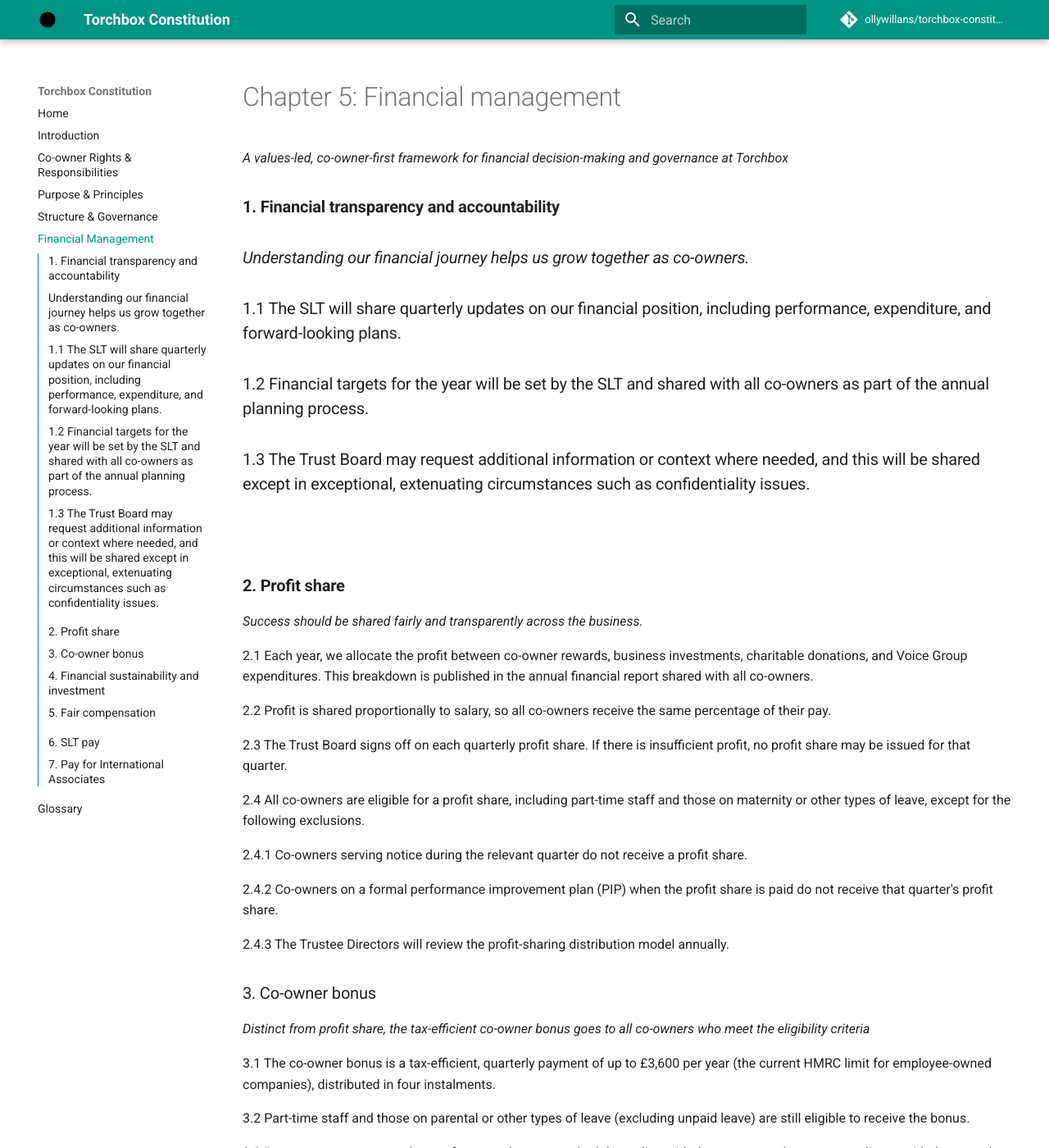
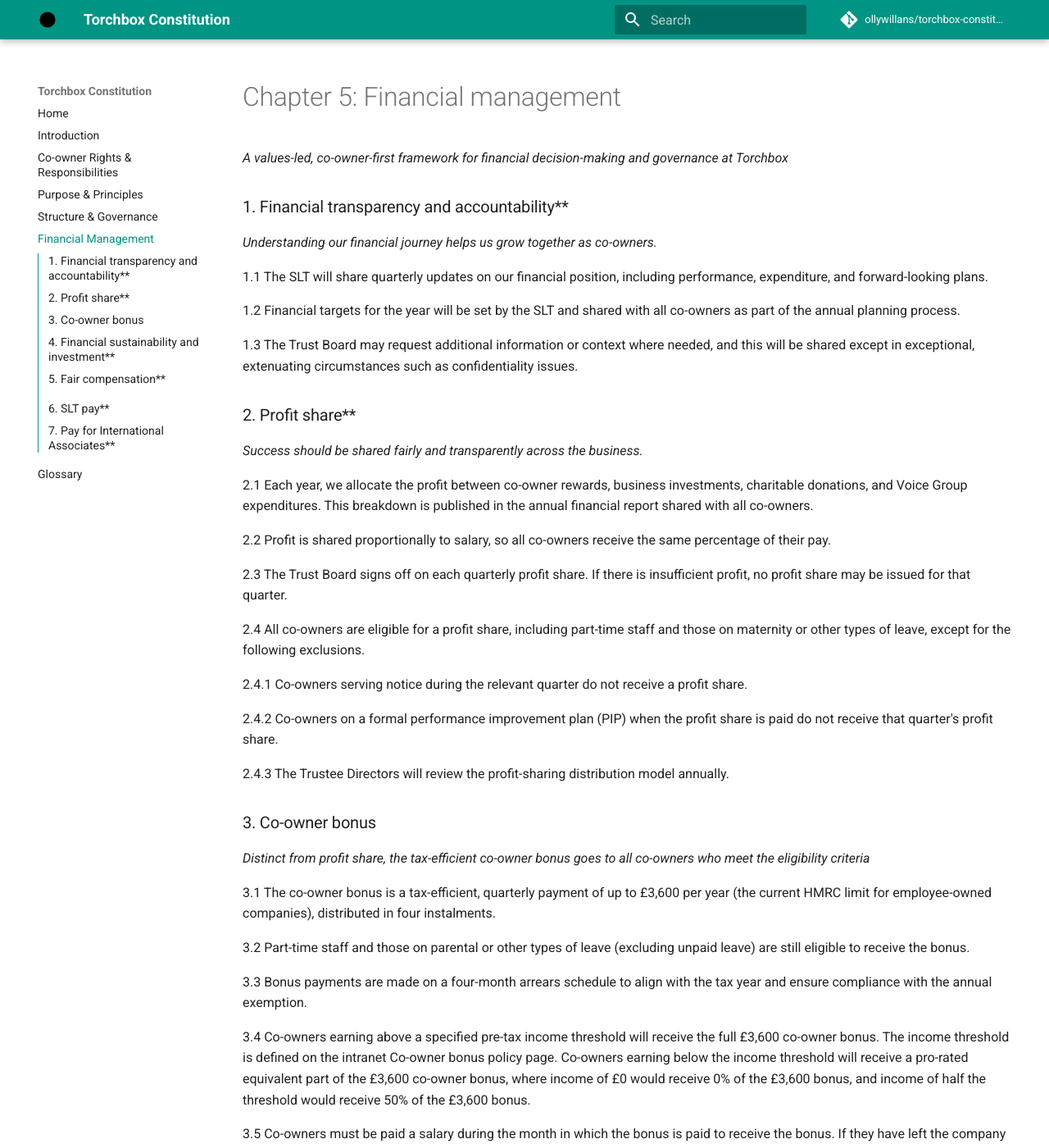
Before and after one commit to torchbox/torchbox-constitution, an MkDocs documentation site: the page built from docs/financial-management.md, in a window 1280 px wide and 1400 px high. Shown: the whole window at 82% size. Built offline with MkDocs 1.6.1 and Material for MkDocs 9.7.7, drawn with Linux system fonts in a browser that asks for light colours; comment, search, counter and statistics services are not loaded; some of the changed text lies outside the part shown.

Commit message:
Update financial-management.md

```diff
--- a/docs/financial-management.md
+++ b/docs/financial-management.md
@@ -3,19 +3,19 @@
 *A values-led, co-owner-first framework for financial decision-making
 and governance at Torchbox*
 
-### **1. Financial transparency and accountability**
+### 1. Financial transparency and accountability**
 
-### *Understanding our financial journey helps us grow together as co-owners.*
+*Understanding our financial journey helps us grow together as co-owners.*
 
-### 1.1 The SLT will share quarterly updates on our financial position, including performance, expenditure, and forward-looking plans.
+1.1 The SLT will share quarterly updates on our financial position, including performance, expenditure, and forward-looking plans.
 
-### 1.2 Financial targets for the year will be set by the SLT and shared with all co-owners as part of the annual planning process.
+1.2 Financial targets for the year will be set by the SLT and shared with all co-owners as part of the annual planning process.
 
-### 1.3 The Trust Board may request additional information or context where needed, and this will be shared except in exceptional, extenuating circumstances such as confidentiality issues.
+1.3 The Trust Board may request additional information or context where needed, and this will be shared except in exceptional, extenuating circumstances such as confidentiality issues.
 
-###
 
-### **2. Profit share**
+
+### 2. Profit share**
 
 *Success should be shared fairly and transparently across the business.*
 
@@ -69,7 +69,7 @@
 is paid to receive the bonus. If they have left the company before this
 point, they will not receive the bonus for that period.
 
-### **4. Financial sustainability and investment**
+### 4. Financial sustainability and investment**
 
 *Investment protects Torchbox's future, even when that means reducing
 short-term rewards.*
@@ -86,7 +86,7 @@
 allow for strategic investment. Any such decision must be approved by
 the Trust Board.
 
-### **5. Fair compensation**
+### 5. Fair compensation**
 
 *Everyone deserves to be paid fairly.*
 
@@ -120,7 +120,7 @@
 
 ###
 
-### **6. SLT pay**
+### 6. SLT pay**
 
 *Leadership rewards must reflect performance and responsibility, not
 just seniority.*
@@ -151,7 +151,7 @@
 
 6.4 The Remuneration Committee will make the final decision.
 
-### **7. Pay for International Associates**
+### 7. Pay for International Associates**
 
 We aim for an approach that ensures equitable treatment while
 recognising the unique considerations of international engagements:
```
